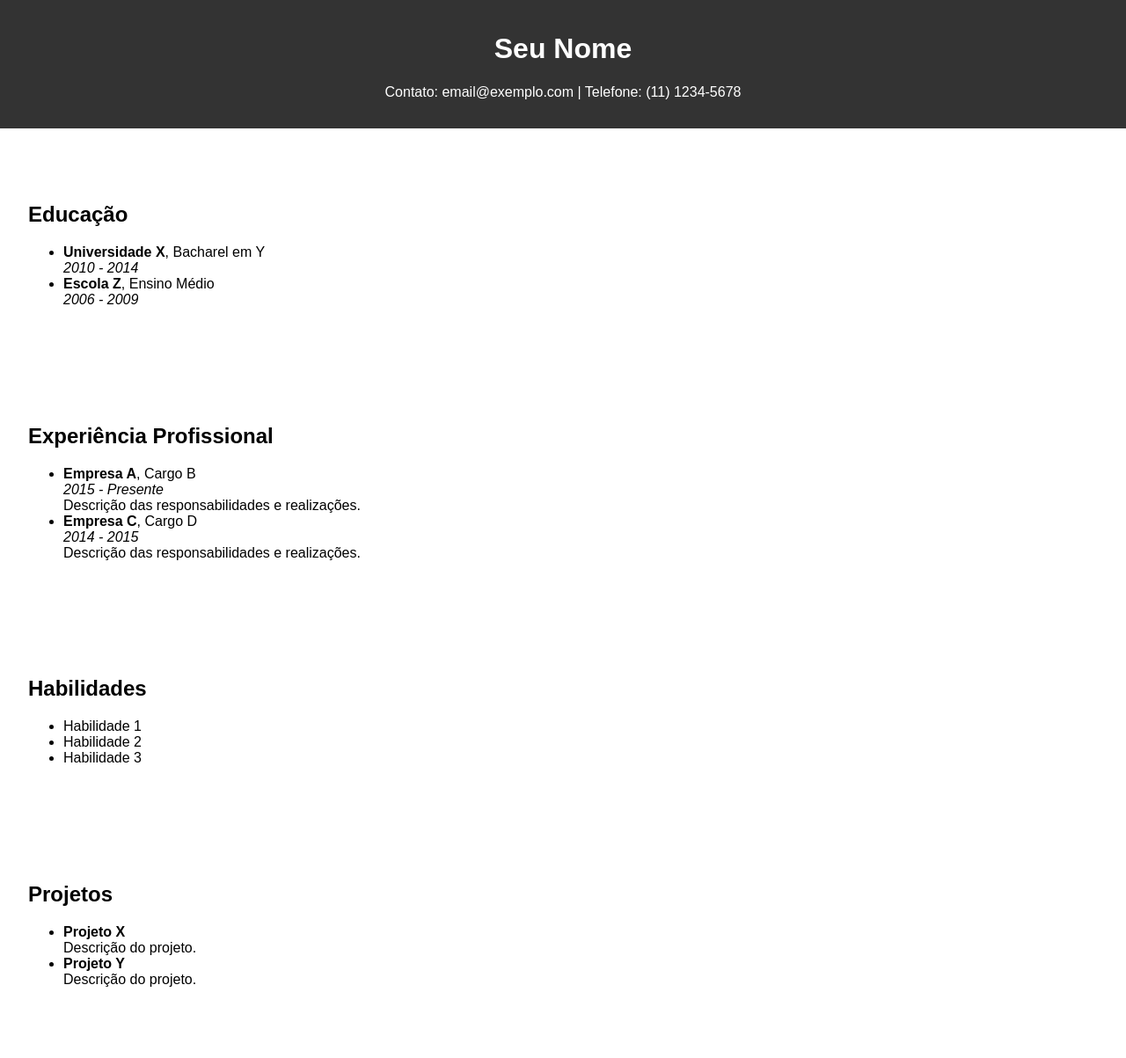
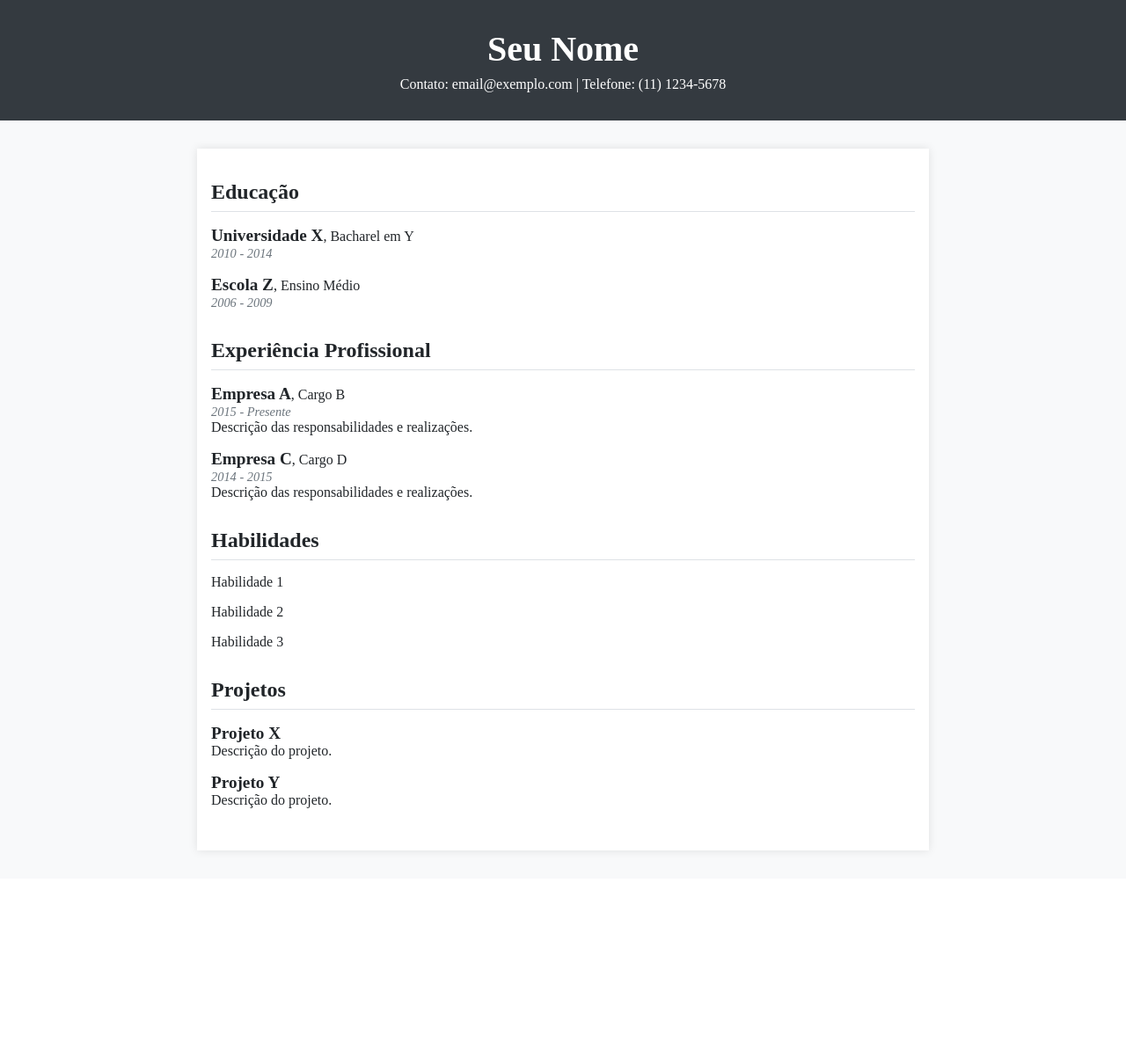
Before and after one commit to JoaoSilvaCorreia/JoaoSilvaCorreia.github.io, a PHP site: page / in a window 1280 px wide. Shown: the whole page at 88% size. After the commit the page ends 971 px from the top, so only its background shows below. Run offline with PHP 8.4, Linux system fonts and the light colour scheme.

Commit message:
styles.css

```diff
--- a/styles.css
+++ b/styles.css
@@ -1,47 +1,71 @@
-/* styles.css */
+body {
+    font-family: 'Times New Roman', Times, serif;
+    margin: 0;
+    padding: 0;
+    background-color: #f8f9fa;
+    color: #212529;
+}
 
-body {
-    font-family: Arial, sans-serif;
+header {
+    text-align: center;
+    padding: 2rem;
+    background-color: #343a40;
+    color: #fff;
+}
+
+header h1 {
     margin: 0;
+    font-size: 2.5rem;
+}
+
+header p {
+    margin: 0.5rem 0 0;
+    font-size: 1rem;
+}
+
+main {
+    max-width: 800px;
+    margin: 2rem auto;
+    padding: 1rem;
+    background-color: #fff;
+    box-shadow: 0 0 10px rgba(0, 0, 0, 0.1);
+}
+
+section {
+    margin-bottom: 2rem;
+}
+
+h2 {
+    font-size: 1.5rem;
+    border-bottom: 1px solid #dee2e6;
+    padding-bottom: 0.5rem;
+    margin-bottom: 1rem;
+}
+
+ul {
+    list-style-type: none;
     padding: 0;
 }
 
-header {
-    background-color: #333;
-    color: white;
-    padding: 1em 0;
-    text-align: center;
+li {
+    margin-bottom: 1rem;
 }
 
-nav ul {
-    list-style: none;
-    padding: 0;
+li strong {
+    font-size: 1.2rem;
 }
 
-nav ul li {
-    display: inline;
-    margin: 0 1em;
+li em {
+    font-size: 0.9rem;
+    color: #6c757d;
 }
 
-nav ul li a {
-    color: white;
-    text-decoration: none;
+@media (max-width: 600px) {
+    body {
+        padding: 1rem;
+    }
+
+    main {
+        padding: 1rem;
+    }
 }
-
-section {
-    padding: 2em;
-    margin: 2em 0;
-}
-
-.projeto {
-    background-color: #f4f4f4;
-    padding: 1em;
-    margin: 1em 0;
-}
-
-footer {
-    background-color: #333;
-    color: white;
-    text-align: center;
-    padding: 1em 0;
-}
```
